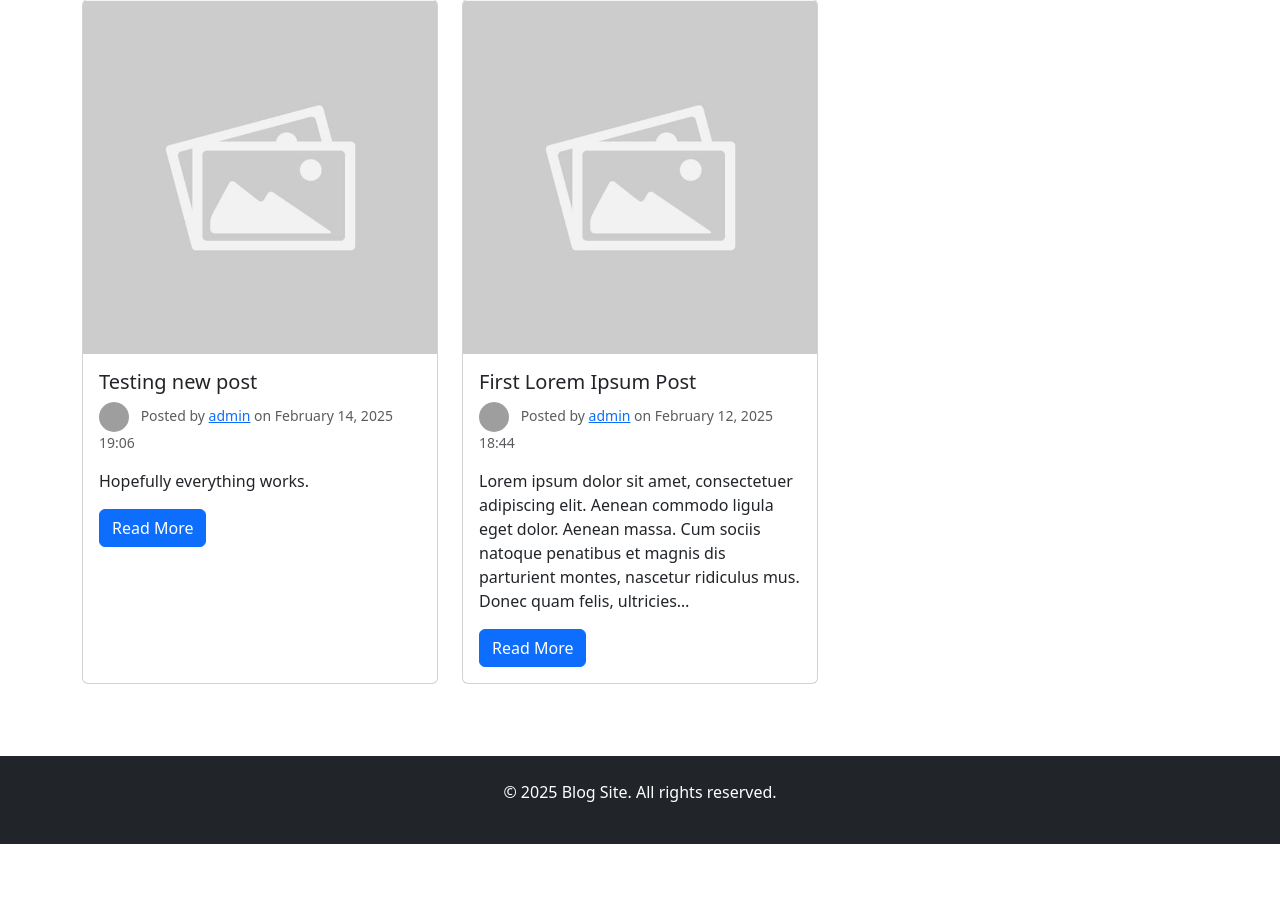
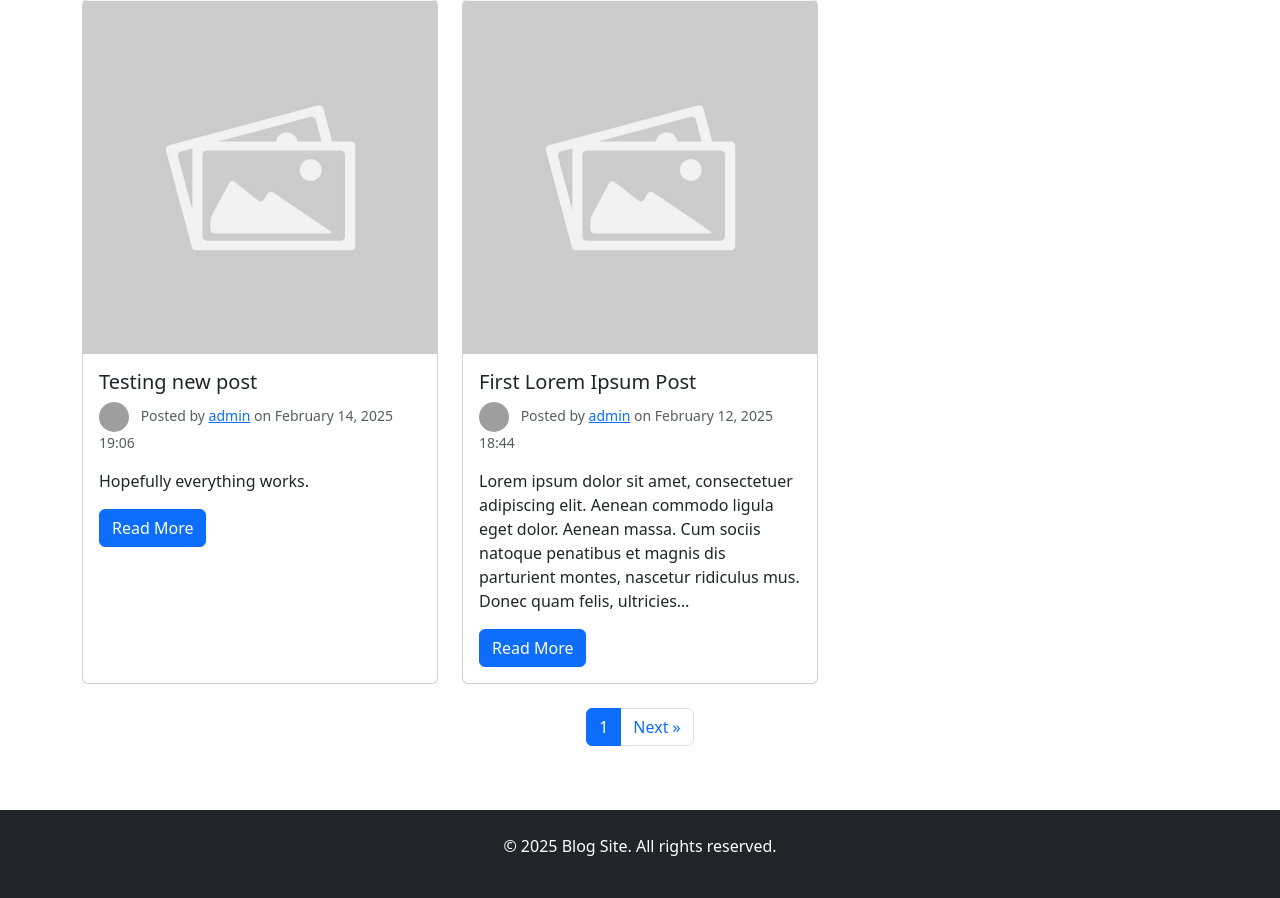
Before and after one commit to theotor83/blog_project, a Django app: page / in a window 1280 px wide. Shown: the part 105-1003 px from the top of the page. Before the commit the page ends 949 px from the top, so only its background shows below. Run offline with Django 5.2, Linux system fonts and the light colour scheme; data comes from the database, SQL or seed files in the repository; some libraries are stand-ins or nearby versions; grey boxes are pictures that could not be loaded.

Commit message:
Added index pagination

```diff
--- a/blog/views.py
+++ b/blog/views.py
@@ -8,11 +8,45 @@ from django.http import HttpResponseForbidden, JsonResponse
 from django.utils import timezone
 from django.contrib.auth.models import User
 
+# Functions used by views
+
+def generate_pagination(current_page, max_page):
+    if max_page == 1:
+        return [1]
+
+    first_part = [1, 2] if max_page >= 2 else []
+    last_part = [max_page - 1, max_page] if max_page >= 2 else []
+
+    middle_part = []
+    for p in [current_page - 1, current_page, current_page + 1]:
+        if 1 <= p <= max_page:
+            middle_part.append(p)
+
+    pages = sorted(set(first_part + middle_part + last_part))
+
+    pagination = []
+    prev = None
+    for page in pages:
+        if prev is not None and page > prev + 1:
+            pagination.append("...")
+        pagination.append(page)
+        prev = page
+
+    return pagination
+
 # Create your views here.
 
 def index(request):
-    posts = BlogPost.objects.all().select_related('user').order_by('-id')
-    return render(request, "index.html", {"posts": posts})
+    posts_per_page = 6
+    current_page = int(request.GET.get('page', 1))
+    limit = current_page * posts_per_page
+    max_page  = ((BlogPost.objects.count()) // posts_per_page) + 1
+
+    posts = BlogPost.objects.all().select_related('user').order_by('-id')[limit - posts_per_page : limit]
+
+    pagination = generate_pagination(current_page, max_page)
+
+    return render(request, "index.html", {"posts" : posts, "current_page" : current_page, "pagination" : pagination})
 
 def postdetails_old(request, postid):
     post = get_object_or_404(BlogPost, pk=postid)
--- a/templates/index.html
+++ b/templates/index.html
@@ -34,4 +34,37 @@
     {% if user.is_superuser %}
         <a href="new_post" class="btn btn-primary floating-button form-sub  cmit">Create New Post</a>
     {% endif %}
+    <!-- Dynamic Pagination -->
+<nav aria-label="Page navigation example">
+    <ul class="pagination justify-content-center">
+        <!-- Previous Button -->
+        {% if current_page > 1 %}
+            <li class="page-item">
+                <a class="page-link" href="{% url 'index' %}?page={{ current_page|add:'-1' }}" aria-label="Previous">
+                    <span aria-hidden="true">&laquo; Previous</span>
+                </a>
+            </li>
+        {% endif %}
+
+        <!-- Pagination -->
+        {% for page in pagination %}
+            {% if page == "..." %}
+                <li class="page-item disabled">
+                    <a class="page-link" href="#">...</a>
+                </li>
+            {% else %}
+                <li class="page-item {% if current_page == page %}active{% endif %}" ><a class="page-link" href="{% url 'index' %}?page={{page}}">{{page}}</a></li>
+            {% endif %}
+        {% endfor %}
+
+        <!-- Next Button -->
+        {% if current_page != max_page %}
+            <li class="page-item">
+                <a class="page-link" href="{% url 'index' %}?page={{ current_page|add:'1' }}" aria-label="Next">
+                    <span aria-hidden="true">Next &raquo;</span>
+                </a>
+            </li>
+        {% endif %}
+    </ul>
+</nav>
 {% endblock %}
```
